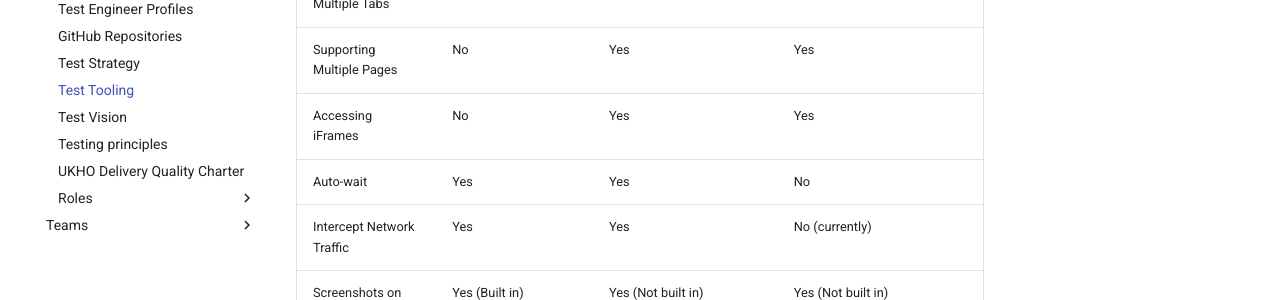
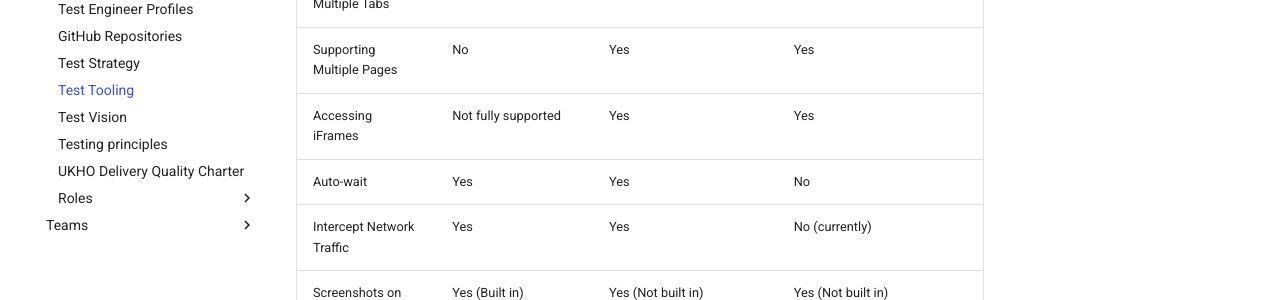
Before and after one commit to UKHO/docs, an MkDocs documentation site: the page built from docs/quality-assurance/test-tooling.md, in a window 1280 px wide and 900 px high, scrolled down 3928 px. Shown: the part 413-713 px from the top of the window. Built offline with MkDocs 1.6.1 and Material for MkDocs 9.7.7, drawn with Linux system fonts in a browser that asks for light colours.

Commit message:
Update test-tooling.md

```diff
--- a/docs/quality-assurance/test-tooling.md
+++ b/docs/quality-assurance/test-tooling.md
@@ -90,7 +90,7 @@ This section will outline the capabilities of each tool to assist in the selecti
 |Cross Domain Support|No|Yes|Yes|
 |Supporting Multiple Tabs|No|Yes|Yes|
 |Supporting Multiple Pages |No|Yes|Yes|
-|Accessing iFrames|No|Yes|Yes|
+|Accessing iFrames|Not fully supported|Yes|Yes|
 |Auto-wait| Yes| Yes| No|
 |Intercept Network Traffic|Yes|Yes|No (currently)|
 |Screenshots on failure|Yes (Built in)| Yes (Not built in)|Yes (Not built in)|
```
